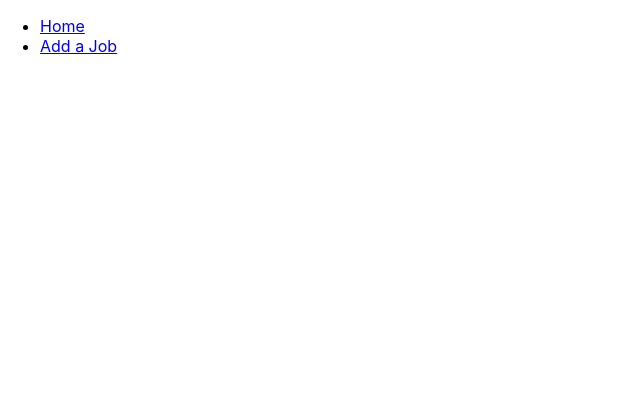
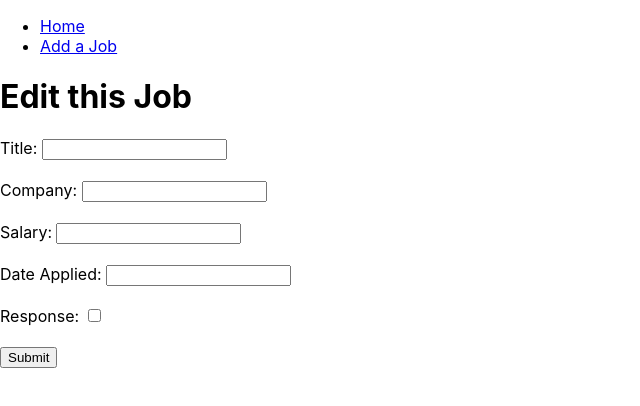
Before and after one commit to ebo275/capstone-front-real, a React (Create React App) app in the folder jobs-front/: page /edit in a window 1280 px wide. Before the commit this address had no page. Shown: the top 406 px of the page, without its empty margins (0-640 px from the left). Built offline with nearby package versions, Linux system fonts and the light colour scheme.

Commit message:
edit page half

```diff
--- a/jobs-front/src/App.js
+++ b/jobs-front/src/App.js
@@ -7,6 +7,7 @@ import { Job } from './pages/Job';
 import { BrowserRouter } from 'react-router-dom';
 import { Add } from "./pages/Add"
 import { useState } from 'react'
+import { Edit } from './pages/Edit';
 
 
 const App = () => {
@@ -25,12 +26,14 @@ const App = () => {
           <li>
             < Link to="/add">Add a Job</Link>
           </li>
+
         </ul>
       </nav>
       <Routes>
         <Route path="/" element={<Home setJobId={setJobId} jobId={jobId} />} />
         <Route path="/display/:id" element={<Job />} />
         <Route path='/add' element={<Add jobList={jobList} setJobList={setJobList}/>} />
+        <Route path='/edit' element={<Edit jobList={jobList} setJobList={setJobList}/>} />
 
       </Routes>
 
--- /dev/null
+++ b/jobs-front/src/pages/Edit.js
@@ -0,0 +1,87 @@
+import { useState, useEffect } from "react";
+import { Link, useNavigate, useParams } from "react-router-dom";
+import axios from "axios"
+
+export function Edit(){
+
+
+    let emptyJob = { title: '', company: '', salary: '', dateApplied: '', response: false}
+
+    const [job, setJob] = useState(emptyJob)
+
+    const handleChange = (event) => {
+        setJob({...job, [event.target.name]: event.target.value})
+    }
+
+    const handleUpdate = (editJob) => {
+        console.log(editJob)
+        axios.put('https://capstone-be.herokuapp.com/api/jobs' + editJob.id, editJob)
+          .then((response) => {
+            console.log(response)
+            console.log(response.data)
+          }).catch((error)=> {
+            console.log(error)
+          })
+      }
+
+      const handleSubmit = (event) => {
+        event.preventDefault()
+        handleUpdate(job)
+    }
+
+    return(
+        <>
+        <h1>
+            Edit this Job
+        </h1>
+        <form onSubmit={handleSubmit}>
+          <label htmlFor="title">Title: </label>
+          <input
+            type="text"
+            name="title"
+            value={job.title}
+            onChange={handleChange}
+          />
+          <br />
+          <br />
+          <label htmlFor="company">Company: </label>
+          <input
+            type="text"
+            name="company"
+            value={job.company}
+            onChange={handleChange}
+          />
+          <br />
+          <br />
+          <label htmlFor="salary">Salary: </label>
+          <input
+            type="text"
+            name="salary"
+            value={job.salary}
+            onChange={handleChange}
+          />
+          <br />
+          <br />
+          <label htmlFor="dateApplied">Date Applied: </label>
+          <input
+            type="text"
+            name="dateApplied"
+            value={job.dateApplied}
+            onChange={handleChange}
+          />
+          <br />
+          <br />
+          <label htmlFor="response">Response: </label>
+          <input
+            type="checkbox"
+            name="response"
+            value={job.response}
+            onChange={handleChange}
+          />
+          <br/>
+          <br/>
+          <input type="submit" />
+        </form>
+        </>
+    )
+}
--- a/jobs-front/src/pages/Job.js
+++ b/jobs-front/src/pages/Job.js
@@ -1,4 +1,4 @@
-import { useParams } from "react-router-dom"
+import { useParams, Link } from "react-router-dom"
 import { useState, useEffect } from "react"
 import axios from "axios"
 
@@ -36,9 +36,9 @@ useEffect(()=>{
             <h4>{jobId.salary}</h4>
             <h4>{jobId.dateApplied}</h4>
             <h4>{jobId.response}</h4>
-
-
-
+            <h4>
+            <Link to='/edit'>Edit this Job</Link>
+            </h4>
 
         </>
     )
```
